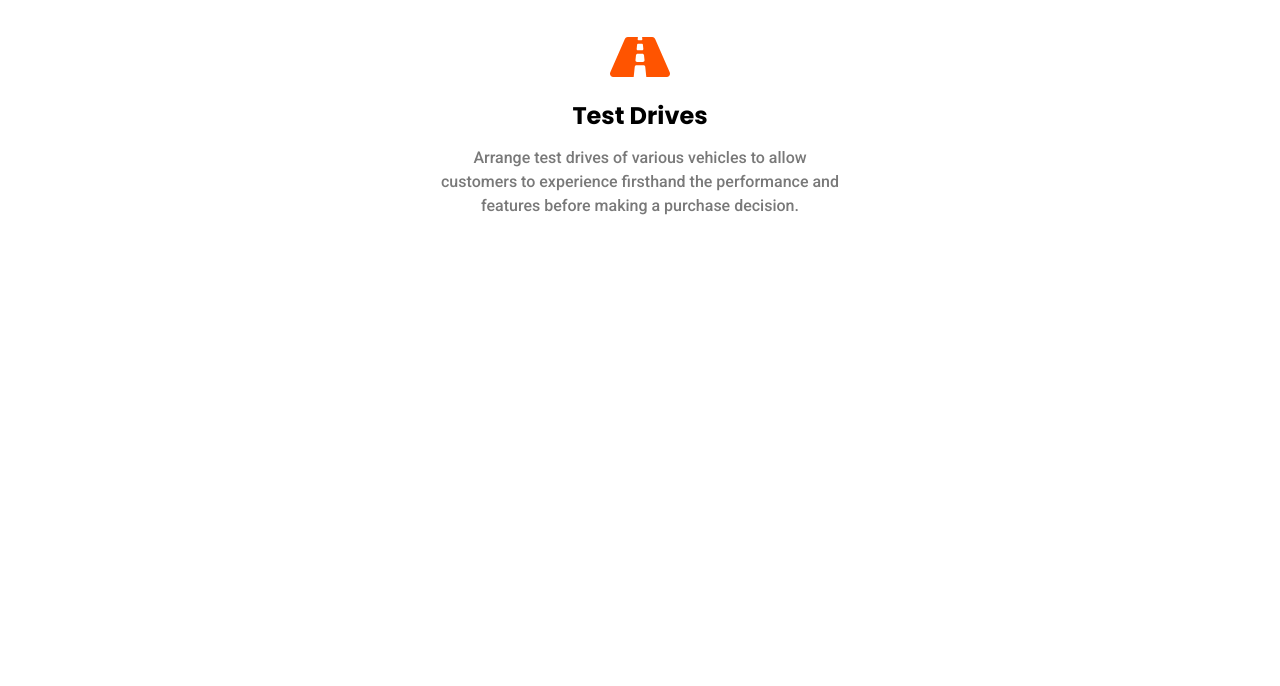
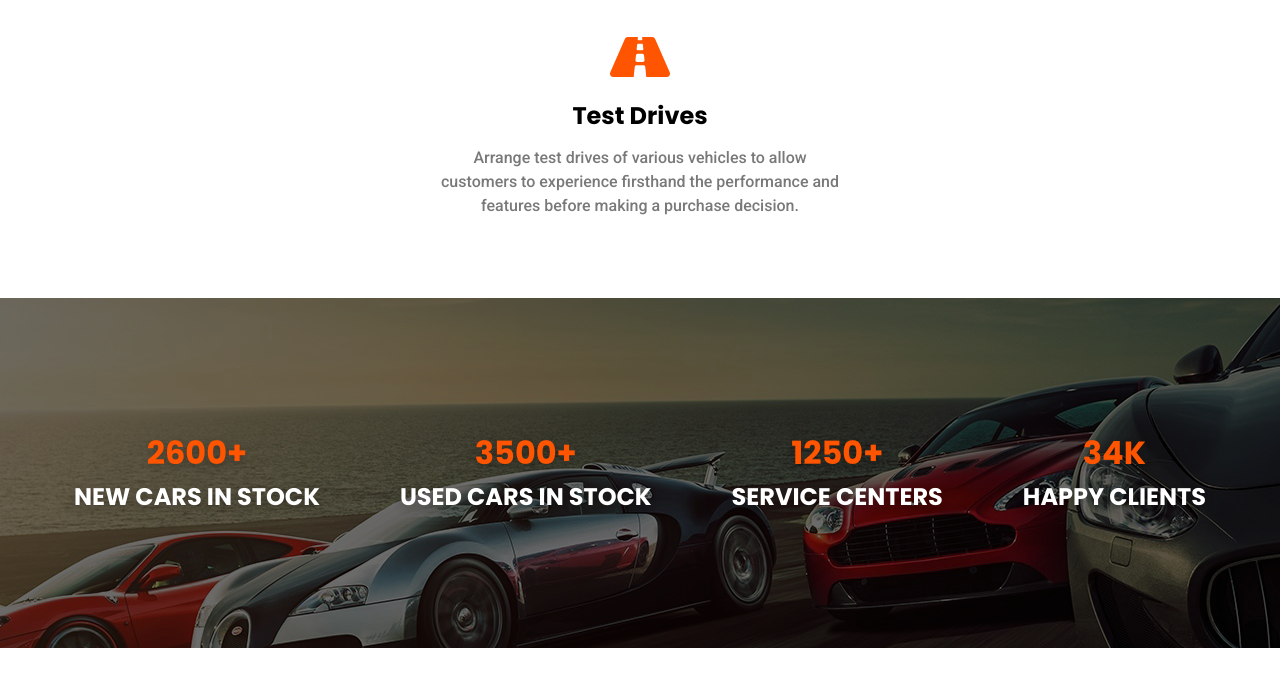
Before and after one commit to iamalexninov/zonin-dealership, a React (Vite) app in the folder client/: page / in a window 1280 px wide. Shown: the part 3184-3870 px from the top of the page. Built offline with nearby package versions, Linux system fonts and the light colour scheme.

Commit message:
client: added find-perfect-car component

```diff
--- /dev/null
+++ b/client/src/components/find-perfect-car/FindPerfectCar.jsx
@@ -0,0 +1,36 @@
+import styles from "./style.module.css";
+import { Wrapper } from "../common/wrapper/Wrapper";
+import { FindPerfectCarItem } from "./FindPerfectCarItem";
+
+export const FindPerfectCar = () => {
+  const mockdata = [
+    {
+      numbers: "2600+",
+      title: "New Cars In Stock",
+    },
+    {
+      numbers: "3500+",
+      title: "Used Cars In Stock",
+    },
+    {
+      numbers: "1250+",
+      title: "Service Centers",
+    },
+    {
+      numbers: "34K",
+      title: "Happy Clients",
+    },
+  ];
+
+  return (
+    <section className={styles.perfect_car}>
+      <Wrapper>
+        <div className={styles.perfect_car_items}>
+        {mockdata.map((item) => (
+            <FindPerfectCarItem key={item.title} numbers={item.numbers} title={item.title}/>
+            ))}
+            </div>
+      </Wrapper>
+    </section>
+  );
+};
--- /dev/null
+++ b/client/src/components/find-perfect-car/FindPerfectCarItem.jsx
@@ -0,0 +1,10 @@
+import styles from './style.module.css';
+
+export const FindPerfectCarItem = ({ numbers, title }) => {
+  return (
+    <div className={styles.content}>
+      <h3 className={styles.numbers}>{numbers}</h3>
+      <h4 className={styles.title}>{title}</h4>
+    </div>
+  );
+};
--- /dev/null
+++ b/client/src/components/find-perfect-car/style.module.css
@@ -0,0 +1,41 @@
+.perfect_car {
+  min-height: 350px;
+  background-image: url("../../assets/images/backgrounds/paralax.jpg");
+  background-position: center;
+  background-blend-mode: overlay;
+  background-color: rgba(0, 0, 0, 0.575);
+  background-attachment: fixed;
+  display: flex;
+  align-items: center;
+  justify-content: center;
+}
+
+.perfect_car_items {
+  display: flex;
+  flex-direction: column;
+  text-align: center;
+  gap: 50px;
+  padding-block: 50px;
+}
+
+.numbers,
+.title {
+  text-shadow: var(--shadow);
+}
+
+.numbers {
+  color: var(--orange);
+  margin-bottom: 10px;
+}
+
+.title {
+  text-transform: uppercase;
+  color: var(--white);
+}
+
+@media only screen and (min-width: 767px) {
+  .perfect_car_items {
+    flex-direction: row;
+    gap: 80px;
+  }
+}
--- a/client/src/pages/Home/Home.jsx
+++ b/client/src/pages/Home/Home.jsx
@@ -1,6 +1,7 @@
 import { HomeHero } from "./home-hero/HomeHero";
 import { Search } from "../../components/search/Search";
 import { Service } from "../../components/service/Service";
+import { FindPerfectCar } from "../../components/find-perfect-car/FindPerfectCar";
 
 export const Home = () => {
   return (
@@ -8,6 +9,7 @@ export const Home = () => {
       <HomeHero />
       <Search />
       <Service />
+      <FindPerfectCar />
     </>
   );
 };
```
